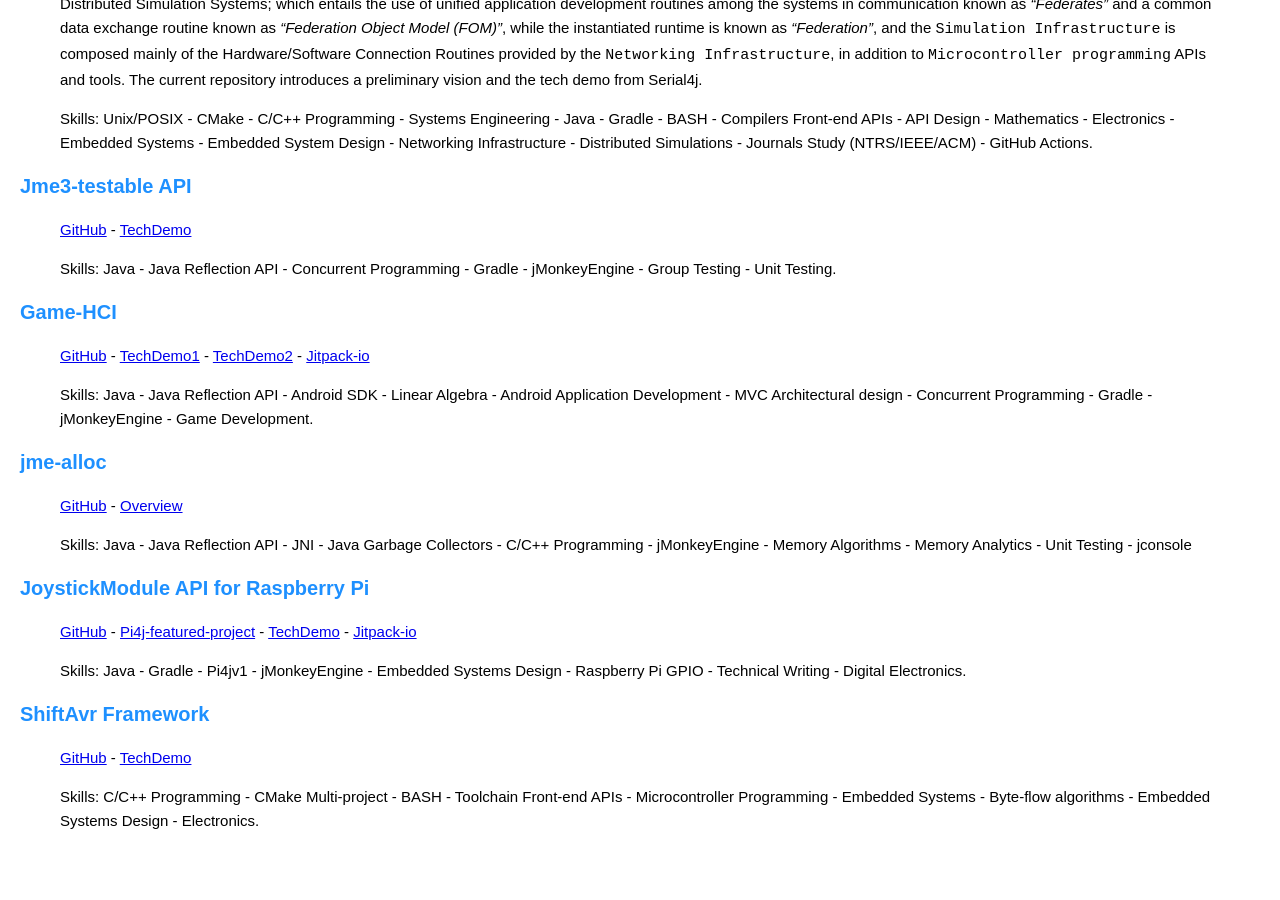
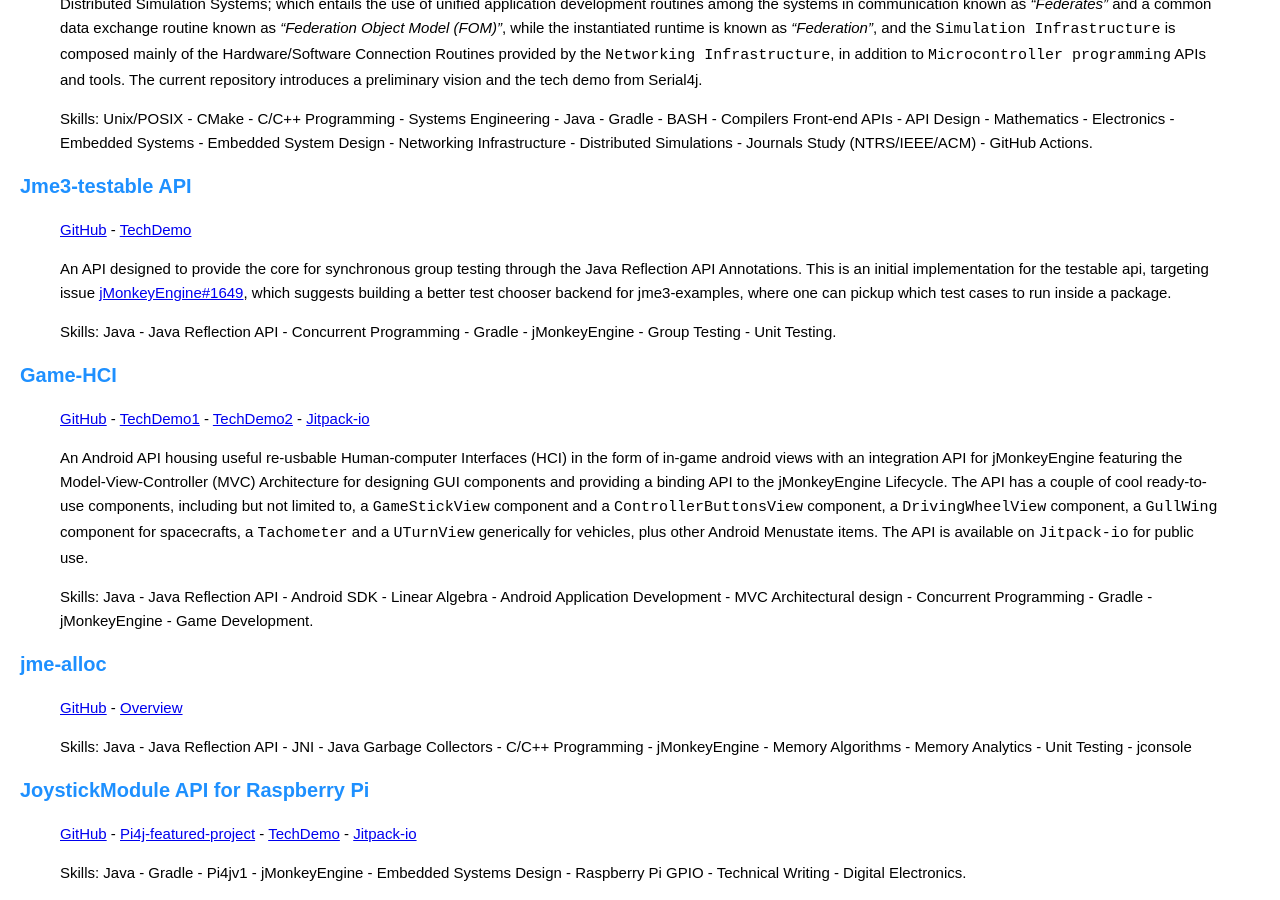
Before and after one commit to pavly-gerges/pavly-gerges, a Jekyll site: the page built from resume/index.md, in a window 1280 px wide and 900 px high, scrolled down 5189 px. Built offline with Jekyll 4.4.1, drawn with Linux system fonts in a browser that asks for light colours; our own code applies the rules of GitHub Pages for plain Markdown files; before the commit the page ends 6058 px from its top, so only the background shows below that.

Commit message:
Update index.md

```diff
--- a/resume/index.md
+++ b/resume/index.md
@@ -92,11 +92,15 @@ Welcome, it's an honor for me that you've reached here! I'm Pavly Gerges, aka. p
 ### Jme3-testable API
 > [GitHub](https://github.com/Electrostat-Lab/Jme3-testable) - [TechDemo](https://www.youtube.com/watch?v=u9biai9Yg38&t=27s)
 >
+> An API designed to provide the core for synchronous group testing through the Java Reflection API Annotations. This is an initial implementation for the testable api, targeting issue [jMonkeyEngine#1649](https://github.com/jMonkeyEngine/jmonkeyengine/issues/1649), which suggests building a better test chooser backend for jme3-examples, where one can pickup which test cases to run inside a package.
+>
 > Skills: Java - Java Reflection API - Concurrent Programming - Gradle - jMonkeyEngine - Group Testing - Unit Testing.
 >
 
 ### Game-HCI
 > [GitHub](https://github.com/Electrostat-Lab/Game-HCI) - [TechDemo1](https://www.youtube.com/watch?v=Gp2JJ-PCI8c) - [TechDemo2](https://www.youtube.com/watch?v=Jog8FdHDeOU) - [Jitpack-io](https://jitpack.io/#Electrostat-lab/Game-HCI)
+>
+> An Android API housing useful re-usbable Human-computer Interfaces (HCI) in the form of in-game android views with an integration API for jMonkeyEngine featuring the Model-View-Controller (MVC) Architecture for designing GUI components and providing a binding API to the jMonkeyEngine Lifecycle. The API has a couple of cool ready-to-use components, including but not limited to, a `GameStickView` component and a `ControllerButtonsView` component, a `DrivingWheelView` component, a `GullWing` component for spacecrafts, a `Tachometer` and a `UTurnView` generically for vehicles, plus other Android Menustate items. The API is available on `Jitpack-io` for public use.
 >
 > Skills: Java - Java Reflection API - Android SDK - Linear Algebra - Android Application Development - MVC Architectural design - Concurrent Programming - Gradle - jMonkeyEngine - Game Development.
 >
```
